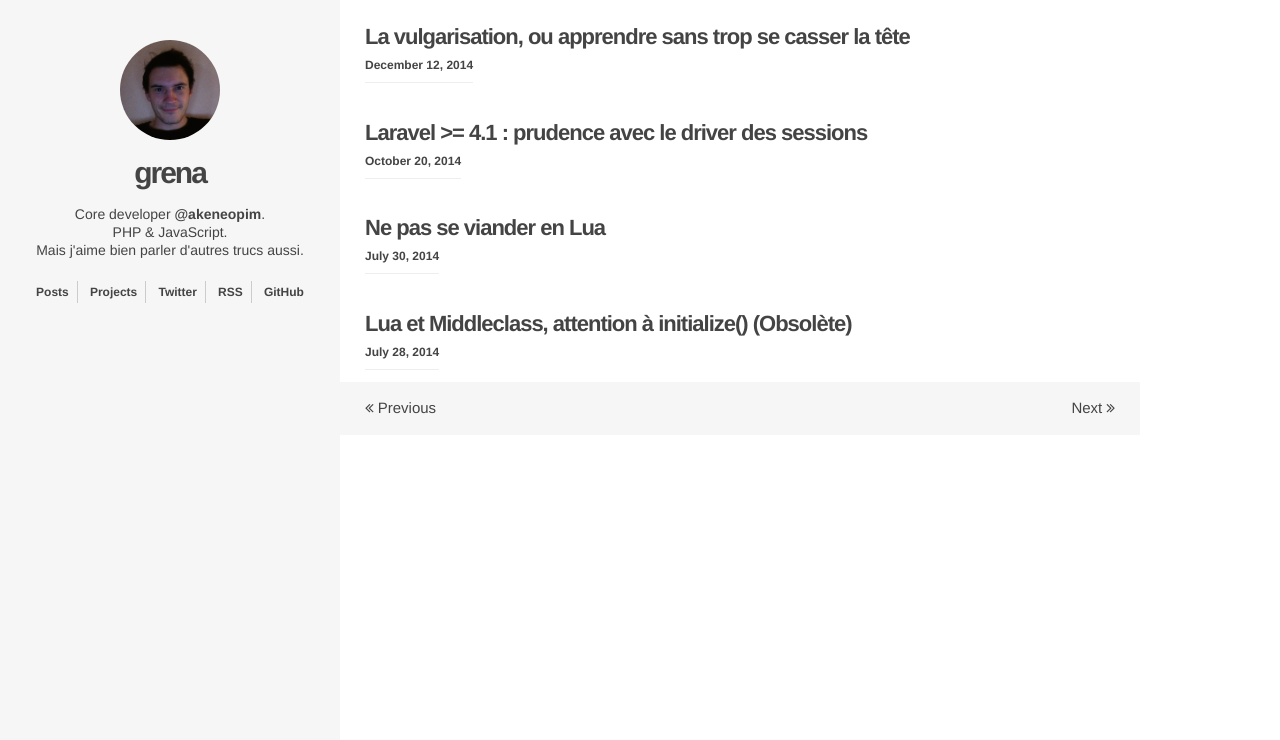
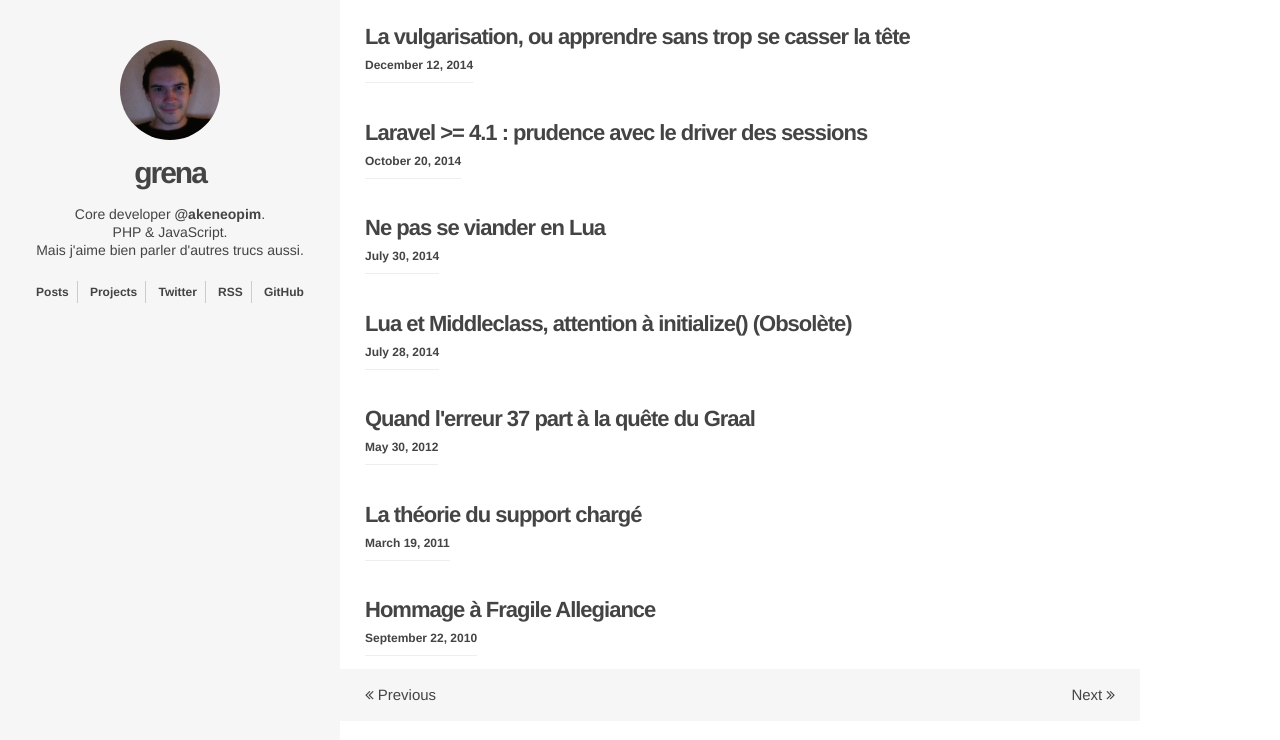
Before and after one commit to grena/grena.github.io, a Jekyll site: the page built from index.html, in a window 1280 px wide. Shown: the top 740 px of the page. Built offline with Jekyll 4.4.1, drawn with Linux system fonts in a browser that asks for light colours; Markdown is read by kramdown in place of the engine named in the settings; the list of posts is cut into pages by our own code; some of the changed lines change nothing that is shown.

Commit message:
Put thoses good'ol posts, yiah.

```diff
--- a/_includes/header.html
+++ b/_includes/header.html
@@ -4,6 +4,7 @@
     <meta charset="utf-8">
     <title>{{ page.title }}</title>
     <base href="http://www.grena.fr/assets/">
+    <!-- <base href="http://127.0.0.1:4000/assets/"> -->
     <meta name="description" content="Humain de type développeur - PHP, JavaScript et autres trucs.">
     <meta name="viewport" content="width=device-width,initial-scale=1,maximum-scale=1">
     <link href="css/style.min.css" rel="stylesheet">
--- /dev/null
+++ b/_posts/2010-09-22-hommage-a-fragile-allegiance.md
@@ -0,0 +1,72 @@
+---
+title: "Hommage à Fragile Allegiance"
+author: grena
+layout: post
+permalink: /hommage-a-fragile-allegiance
+disqus: http://www.grena.fr/hommage-a-fragile-allegiance
+path: 2010-09-22-hommage-a-fragile-allegiance.md
+---
+
+> **Edit 2015** : La magie de la technologie aidant, vous pouvez [acheter le jeu sur GoG](http://www.gog.com/game/fragile_allegiance) maintenant. Plus besoin de vous faire chier avec les commandes et pseudos émulateurs en fin d'article, rah, l'aubaine !
+
+### Enfants nous fûmes.
+Vous qui avez déjà connu la sensation fantasmagorique de replonger dans une des périodes de votre vie où **tout est beau et confortable** - que ce soit en mangeant les gâteaux trop sucrés de votre ancêtre maternelle ou en épluchant vos premiers « J'aime Lire » poussiéreux et griffonnés à la page Jeu, vous savez, cette même page qui finira déchiquetée parce que, ne connaissant pas la note de solfège dans le rébus, vous décidrez d'annihiler toutes traces de cette infâme épreuve - alors vous savez ce que cela fait de se replonger dans l'univers d'une de vos **perles vidéo-ludiques** qui jadis a su vous occuper et transporter votre imagination bien plus loin qu'un titre n'y parvient actuellement.
+
+Ahhh, quel bonheur de retrouver l'interface de votre jeu, vous vous épatez même d'en avoir compris le fonctionnement **à l'âge où vous y jouiez**. C'est vrai, on ne peut pas dire que ce soit très "Friendly-User" maintenant, en plus, avec nos beaux écrans 27', le 800*600 titille l'œil en lui crachant des dégradés 256 couleurs à en faire pâlir un Arlequin. Mais seulement voilà, vous le savez, ce n'est pas pour leur graphisme que l'on remet la main à la pâte, mais pour la profondeur du gameplay. Et qu'il est profond ce gameplay ! (Bon, je parle sous le coup de l'émotion, mais quand même !)
+
+Pourquoi réaliser cet hommage, pouvez-vous vous demander ? Parce que le nombre de test de ce jeu est proche du néant, et désireux de partager mon amour pour ce jeu il m'était donc logique d'y apporter ma touche, mon grain de sel ! Je ne suis pas naïf et sais pertinemment que quasiment personne n'y jouera après avoir lu cet article, mais... Est-ce l'important ? Il existera au moins une trace, d'un fan francophone, sur cette planète, qui l'aura clamé haut et fort : **J'aime Fragile Allegiance !**
+
+### Fragile Allegiance, introduction.
+Dans cet article je vais parler de [Fragile Allegiance](http://en.wikipedia.org/wiki/Fragile_Allegiance), développé par [Gremlin Interactive](http://en.wikipedia.org/wiki/Gremlin_Interactive) et sorti en 1996 sur PC (DOS, Windows). Jeu de **stratégie/gestion space opéra** ou aucun scénario n'est vraiment établit, la campagne étant plus une série d'escarmouche inter-galactique qu'une véritable histoire. Cela dit le background est bel et bien existant, et influe même sur la façon de jouer, mais j'y reviendrai plus loin.
+
+> Vous incarnez un agent de la Tetracorp, une surpuissante société multi-planètaire, qui a pour but d'organiser l'extraction spatiale des minéraux pour le compte de l'Empire Terrien. Mais pour cela vous devrez empiéter sur des territoires inconnus et potentiellement habités par d'autres créatures.
+
+...et ces créatures, c'est bien évidemment l'IA.
+
+<img src="/assets/img/posts/fragile-build.jpg" class="img-thumbnail" style="display:block; margin: 0 auto;">
+
+Votre première colonie se situe **sur un astéroïde**, vous savez, ces gros cailloux de l'espace. Héé bien si tous les peuples de l'espace se mettent sur la tronche - décidément, même en 2490 et des brouettes, on arrive à trouver des occasions de s'entre-tuer -, eh bien c'est pour le pétro... euh, minerai contenu dans ces gros rochers flottant, oui, toujours une question d'argent héhé ! Le but des missions est assez simple : il faut rester **le seul survivant de l'espace**, en tuant les autres espèces ou... et bien non, il n'y a que ce moyen.
+
+Vous voilà alors aux commandes du premier astéroïde de la **TetraCorp**. Après avoir bâtit les premières installations de survie, il vous apparait vite nécessaire de vous lancer dans une grande campagne d'extraction du minerai. Et c'est par le biais de foreuses plus ou moins performantes que vous y parviendrez, rien de bien sorcier en somme.
+
+### Le minerai, nouvel Eldorado galactique.
+Il existe **10 types de minerais** différents, chacun ayant une particularité et un prix fixé par la Fédération - capable de varier au fil du temps. Les minerais se décomposent en trois parties : les courants, facilement extractible du sol (bon on ne les trouve pas par terre, 'faut pas déconner non plus), les précieux, et les rares. Chaque type (courant, précieux, rare) devra être ramassé avec un type de foreuse particulier. Ces minerais peuvent être vendu à la Fédération par le biais du **Transporteur Fédérale** qui passe vous voir tous les trois mois, au marché noir - où les prix sont parfois plus intéressant - ou bien être utilisés pour la fabrication de vaisseaux ou missiles. Vous l'avez compris, impossible de se passer de minerai !
+
+### Des Aliens ? Berk !
+Entendons nous bien, ce ne sont pas les Aliens gluants et collants - quoi que... -, mais bel et bien des peuples extra-terrestre, qui sont au nombre de 6 : Rigellian, Braccatian, Mikotaj, Artemian, Mauna, Archaean. Chaque peuple possède **sa propre culture, architecture et politique**. Les Maunas par exemple sont très agressifs, alors que les Rigellian feront tout pour limiter les conflits, en vous proposant sans cesse des pactes de non-agression.
+
+<img src="/assets/img/posts/fragile-aliens.jpg" class="img-thumbnail" style="display:block; margin: 0 auto;">
+
+Il est effectivement possible d'interagir avec ces peuples, c'est le côté politique de Fragile Allegiance. Vous pouvez vous adresser au représentant de la race qui vous intéresse sous forme de question pré-faite, ce qui donne un côté roleplay intéressant (mais pas très poussé). Vous voulez la paix ? Proposez un pacte de non-agression, qui, si non respecté vous forcera à dédommager l'autre peuple d'un nombre important de crédit, pression de la Fédération oblige. Il vous est aussi possible de **signer un traité d'union défensive**, une alliance militaire visant à combattre un autre peuple. Vous cherchez la guerre ? Accusez le peuple de vous avoir envoyer un agent secret, ou bien d'avoir commercé avec les Maunas (tellement ce sont des fumiers) ! Et si vous pensez que la politique n'est qu'un gadget, vous allez vite vous mordre les doigts car certains peuple réagissent au quart de tour :)
+
+### Personnaliser ses vaisseaux ? C'est possible !
+Calmos ! Posez les bombes de peintures vous qui pensiez déjà pouvoir orner vos Destructeurs d'une flamme sur le capot. Personnaliser, oui, mais les armes ! C'est-y pas beau ça ? **Chaque vaisseau possède un nombre de 'point d'attache'** qu'il est possible d'équiper ensuite avec des accessoires (bouclier, déflecteur, brouilleur, etc.) et / ou des armes (anti-vaisseaux ou anti-batiments). C'est pour cela que chaque vaisseau possède un prix de base, qui peut parfois facilement doubler voir tripler en l'équipant par la suite d'armes dévastatrices ou de boucliers impénétrables ! Il est donc par exemple tout à fait possible de **créer une flotte** de modèle de vaisseau identiques, mais équipés différemment afin d'obtenir une vague polyvalente prête à ravager les méchants Aliens.
+
+### La SCI-TEK, c'est quoi ?
+Vous pouvez en tant qu'agent de la TétraCorp construire des bâtiments et des vaisseaux. Cela dit, **vous ne possédez pas dès le début du jeu tous les plans** de construction, il faut donc les acheter à la SCI-TEK, centre de recherche de la Fédération, qui se permet de vous refourguer ses nombreux et divers plans (qui vous seront vite nécessaires) à un prix parfois exorbitant. Une fois le plan acheté, il est possible de vous le faire voler par un agent engagé par un ennemi, vous devez donc vous retaper l'achat !
+
+### 100 missiles, c'est bien. 1 missile, c'est mieux.
+Bien évidemment cela dépend du missile ! Et accrochez-vous bien - si si ! -, il y a 12 missiles différents, du plus basique, créant un faible pet muet lumineux, au plus puissant capable de **détruire un astéroïde** entier en passant par le Stasis, missile qui freeze littéralement la cible.
+
+<img src="/assets/img/posts/fragile-missiles.jpg" class="img-thumbnail" style="display:block; margin: 0 auto;">
+
+Les missiles peuvent donc être envoyé par vague entière, mais peuvent être contrés par des défenses anti-missile. Oui enfin... pas toujours.
+
+### Conclusion
+On ne **s'ennuie pas** dans une partie de Fragile Allegiance, il y a toujours un truc pour s'occuper. C'est sur, on n'enchaîne pas les parties car ça devient vite répétitif, mais personnellement je prends parfois le temps de me faire un peu plaisir en envoyant mes flottes-de-la-mort accompagnées par mes missiles-de-la-mort - oui eux aussi.
+
+Bref si jamais vous voulez tenter l'aventure, **sachez que Fragile Allegiance est désormais un Abandonware**, en gros depuis sa sortie l'éditeur et développeur n'existent plus et n'ont donc plus de droits sur ce jeu, il est donc gratuit et en accès libre légalement sur [www.abandonware-france.org](http://www.abandonware-france.org). Pour le faire fonctionner, j'utilise DosBox.
+
+- [Télécharger Fragile Allegiance (.iso)](http://www.abandonware-france.org/ltf_abandon/ltf_jeu.php?id=780)
+- [Télécharger DosBox](http://www.dosbox.com/download.php?main=1)
+- [Guides et astuce pour DosBox](http://www.abandonware-france.org/dosbox/)
+
+Personnellement, voici les commandes que j'effectue sous DosBox pour lancer le jeu (je suppose ici qu'il est déjà installé) :
+
+{% highlight bash %}
+mount c C:\\FRAGILE
+mount d D:\\ -t -cdrom
+C:\\FRAGILE\\FRAGILE.EXE
+{% endhighlight %}
+
+**Edit** : _Ou alors, [l'acheter sur GoG](http://www.gog.com/game/fragile_allegiance) pour pas se prendre la tête ;)_
--- /dev/null
+++ b/_posts/2011-03-19-la-theorie-du-support-charge.md
@@ -0,0 +1,69 @@
+---
+title: "La théorie du support chargé"
+author: grena
+layout: post
+permalink: /la-theorie-du-support-charge
+disqus: http://www.grena.fr/la-theorie-du-support-charge
+path: 2011-03-19-la-theorie-du-support-charge.md
+---
+
+Aujourd'hui abordons un thème qui j'en suis sûr, touche beaucoup de gens. C'est un fait, il y a bel et bien une «**Théorie du support chargé**».
+Sous ce nom tout droit sorti du CNRS se cache en fait une réalité simplissime d'une véracité effarante.
+
+Qui n'a jamais déposé la chose qu'il avait en main sur le premier support qu'il voit histoire de s'en débarrasser facilement ? (Appelons cela l'attraction du support chargé)
+C'est un fait : __Toute surface plane capable de supporter un poids suffisant devient un support d'objets.__
+
+Je doutais un peu de cette affirmation et voulais ainsi remettre en question cette théorie ô combien célèbre s'il en est. L'expérience suivante a donc été réalisée dans ma chambre : J'ai disposé une petite table au milieu de la salle, avec pour objectif de la laisser vide, facile, il suffit pour cela de ne rien poser dessus... et bien pas si facile que ça !
+
+<img src="/assets/img/posts/table-basse-merdier.jpg" class="img-thumbnail">
+
+_Non, ce n'est [pas ma table](http://www.flickr.com/photos/jb-/173825504/)_
+
+### Résultats de l'expérience
+Les premiers objets victimes de l'attraction de la théorie du support chargé sont d'ordre microscopique, vous l'aurez deviné : la poussière.
+Viennent ensuite des objets un peu plus gros, des clés, téléphone portable, portefeuille, pièces de monnaie. Objets que l'on se promet de retirer en moins de 24H, ce sont des objets utiles, le support n'est alors que temporaire et permet au cerveau de ne pas avoir à réfléchir à ces questions d'ordre existentiel :
+
+> «Bordel, où sont mes clés ?»
+
+Ou encore
+
+> «Qu'ai-je foutu de mon portefeuille ?»
+
+C'est le premier syndrome, le __support temporaire d'utilité visuelle__ : On veut savoir visuellement où sont les objets, pratique, au centre de la salle sur une surface plane !
+
+Un second syndrome arrive au bout du deuxième jour déjà. Après le petit café matinal devant son ordinateur on se rend compte qu'on est (nom de Zeus foutrement) en retard pour l'école/boulot. Bon, pas le choix, je pose la tasse de café sur la table
+
+> «De toute façon, en rentrant je la mettrai direct au lave-vaisselle.»
+
+... pensons nous avec une outrecuidance sans faille. Il n'en est rien ! La tasse restera là le surlendemain parce que de toute façon :
+
+> «Elle est à portée de main, je le fais quand je veux héhé !»
+
+C'est le syndrome du __support sécuritaire de dépôt d'urgence__ : On dépose les objets (qui n'ont pas du tout leur place ici) en urgence, dans le but de ne pas perdre du temps et/ou de ne pas les poser par terre (c'est vrai, c'est sale par terre, hin, et puis il faut se baisser.)
+
+Le troisième et dernier syndrome s'ancre au bout de 4/5 jours. Notre cerveau connait maintenant la table, ce n'est plus un élément étranger à la salle, nous y avons déjà déposé des objets, les connexions dans le cerveau sont faites pour l'action de dépôt : ce n'est pas difficile, ça ne fait pas mal, il n'y a pas de répercussion, le cerveau ne voit alors aucun inconvénient à charger encore et encore cette pauvre table (dont on n'aperçoit désormais plus la surface).
+
+Cela dit j'ai pu dénoter une réaction étrange du comportement : nous avons tendance à disposer les éléments qui n'ont rien DU TOUT à faire là et les objets temporaires __vers l'extérieur de la table__ alors que les objets dont on sait que l'on se servira dans un futur proche (relativiser la notion de "proche" ici) sont __au centre de la table__, en vu de mieux les conserver peut-être :
+
+> «Si jamais la table brûle, le temps que les flammes parviennent du bord jusqu'au centre, j'aurai le temps de sauver les objets.»
+
+Ou bien
+
+> «Si je bouscule la table les objets au centre ne risqueront pas de tomber.»
+
+Etc. C'est le __syndrome du support chargé admis__ : On y est, à la théorie du support chargé, la table déborde, mais c'est admis !
+
+> «Je la range QUAND-JE-VEUX !»
+
+### Bilan
+J'espère que j'aurais donné quelques éléments de réponse à ceux et celles qui se surprennent encore d'être victimes de la théorie du support chargé. Il est à noter que la taille de la surface du support ne joue AUCUNEMENT sur la théorie, que ce soit une table de nuit, une table basse, un carton sédentaire ou une tour de PC... Chez certaines personnes, la théorie s'appliquerait même avec le sol paraitrait-il...
+
+Cela vient-il du cerveau ?
+Je ne sais pas.
+Une surface non-exploitée nous apparait-elle comme gaspillée ?
+Peut-être.
+
+Le cumul chargé est similaire à l'effet mouton des groupes de personne, si tout le monde le fait, je peux le faire, nous subirons les mêmes effets au moins, au même titre que si la table possède déjà des éléments dessus, je peux me permettre d'en mettre d'autres.
+Gardons espoir, un jour, nous découvrirons que tout cela n'est que théorie de l'absurde car un chercheur nous affirmera avec la plus grande conviction que :
+
+> «Non, tout cela est relatif.»
--- /dev/null
+++ b/_posts/2012-05-30-quand-lerreur-37-part-a-la-quete-du-graal.md
@@ -0,0 +1,17 @@
+---
+title: "Quand l'erreur 37 part à la quête du Graal"
+author: grena
+layout: post
+permalink: /quand-lerreur-37-part-a-la-quete-du-graal
+disqus: http://www.grena.fr/quand-lerreur-37-part-a-la-quete-du-graal
+path: 2012-05-30-quand-lerreur-37-part-a-la-quete-du-graal.md
+---
+
+Si vous êtes un joueur de **Diablo III** vous connaissez alors sûrement la fameuse "Erreur 37" indiquant que les serveurs de connexion au jeu sont occupés (voir complètement foireux).
+On retrouve alors sur [le forum officiel](http://eu.battle.net/d3/fr/forum/4437171/) de la licence Blizzard tout un tas de sujets ouverts pour montrer notre agacement et indignement de français face à ce complot des enfers.
+
+Entre ceux qui veulent porter plainte et ceux "_ki on en mar 2 pa pouvoir jouai_", on retrouve des topics un peu plus légers et vraiment poilants, [notamment un](http://eu.battle.net/d3/fr/forum/topic/4525923319?page=1) qui consiste à reprendre des citations de **la série Kaamelott** et de les adapter aux problèmes serveurs que nous rencontrons. Les joueurs s'y donnent à cœur joie et on y trouve des perles. J'en ai recueilli quelques unes avant qu'elles ne sombrent dans les entrailles du net :
+
+<img src="/assets/img/posts/diablo3-kaamelott-forum-eu.png" class="img-thumbnail">
+
+Il s'avère que beaucoup de sujets de ce genre s'ouvrent sur le forum, une manière légère et plutôt amusante de montrer que oui, on en a gros. Je sais pas vous, mais moi ça m'a donné envie d'aller matter du Kaamelott :)
```
Also changed, not shown: assets/img/posts/diablo3-kaamelott-forum-eu.png (added), assets/img/posts/fragile-aliens.jpg (added), assets/img/posts/fragile-build.jpg (added), assets/img/posts/fragile-missiles.jpg (added), assets/img/posts/table-basse-merdier.jpg (added).
